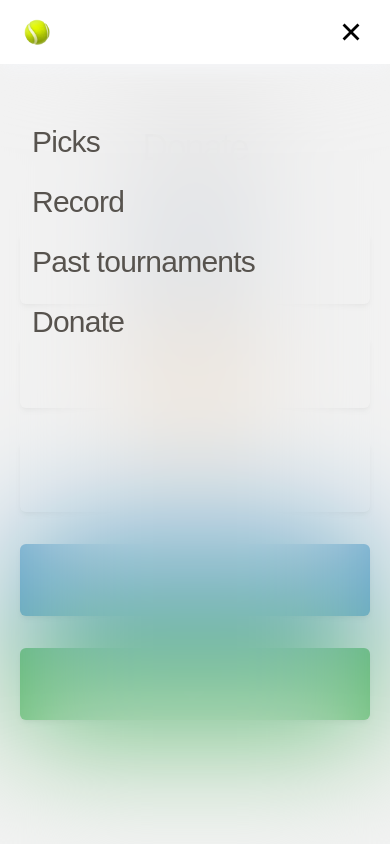
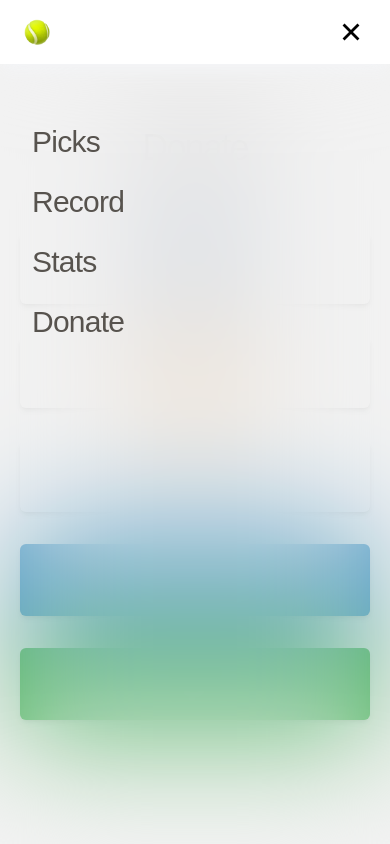
Before and after one commit to arsantiagolopez/picks, a Next.js app: page /donate in a window 390 px wide. Both pictures are taken after a click on the button 351 px from the left and 32 px from the top of the page. Built offline with nearby package versions, Linux system fonts and the light colour scheme; no server answers; the database is empty; a web font is replaced by a local one.

Commit message:
Production build fix.

```diff
--- a/src/components/Navigation/MobileMenu.tsx
+++ b/src/components/Navigation/MobileMenu.tsx
@@ -56,7 +56,7 @@ const MobileMenu: FC<Props> = ({ isMenuOpen, setIsMenuOpen, isAdmin }) => {
                   <button>Record</button>
                 </Link>
                 <Link href="/stats">
-                  <button>Past tournaments</button>
+                  <button>Stats</button>
                 </Link>
                 <Link href="/donate">
                   <button>Donate</button>
```
